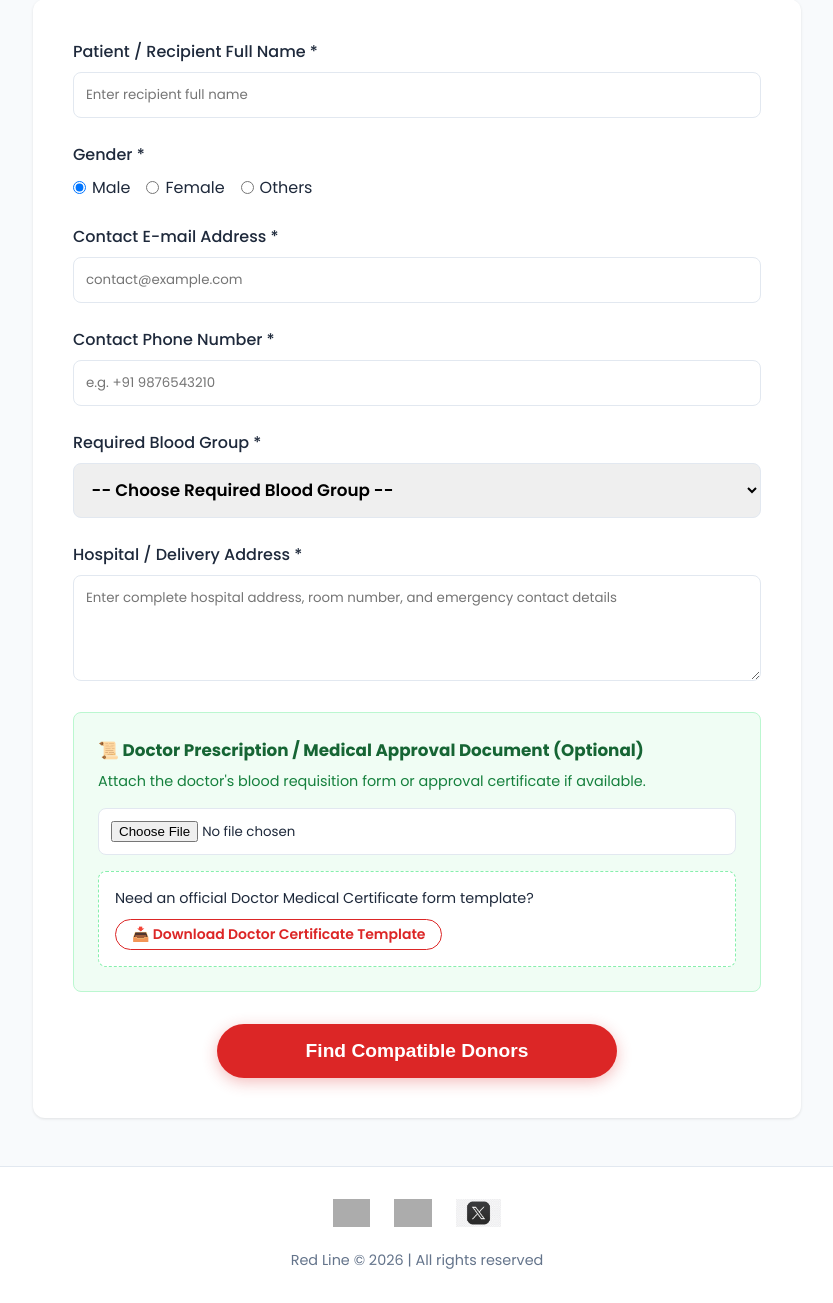
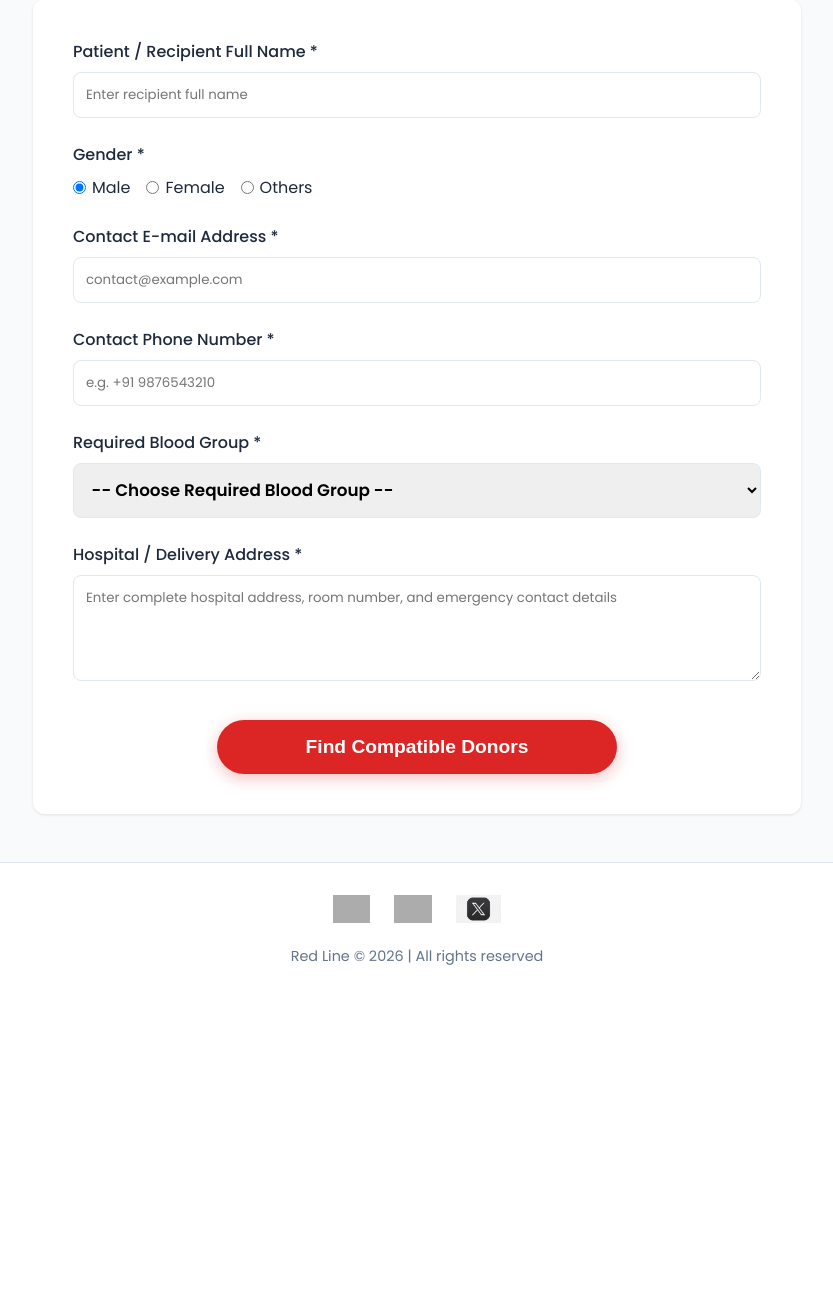
Before and after one commit to Kiruthikeyan-S/RED-line-update, a Flask app: page /contact in a window 1280 px wide. Shown: the part 327-1630 px from the top of the page, without its empty margins (223-1056 px from the left). After the commit the page ends 1292 px from the top, so only its background shows below. Run offline with Flask 3, Linux system fonts and the light colour scheme; the visitor is signed in with stand-in values (Sample User, id 1); grey boxes are pictures that could not be loaded.

Commit message:
Remove Doctor Certificate section from Need Blood page

```diff
--- a/templates/contact.html
+++ b/templates/contact.html
@@ -57,24 +57,6 @@
                 <textarea name="fdetails" id="fdetails" rows="4" required class="form-control" placeholder="Enter complete hospital address, room number, and emergency contact details"></textarea>
             </div>
 
-            <!-- DOCTOR REQUISITION / CERTIFICATE SECTION -->
-            <div class="form-group" style="background: #f0fdf4; padding: 1.5rem; border-radius: var(--radius-sm); border: 1px solid #bbf7d0; margin-bottom: 2rem;">
-                <label class="form-label" style="font-weight: 700; color: #166534; font-size: 1.05rem; margin-bottom: 0.5rem;">
-                    📜 Doctor Prescription / Medical Approval Document (Optional)
-                </label>
-                <p style="font-size: 0.9rem; color: #15803d; margin-bottom: 1rem;">
-                    Attach the doctor's blood requisition form or approval certificate if available.
-                </p>
-                <input type="file" name="id_proof" id="id_proof" class="form-control" style="background: var(--white); margin-bottom: 1rem;">
-
-                <div style="background: var(--white); padding: 1rem; border-radius: 8px; border: 1px dashed #86efac; display: flex; align-items: center; justify-content: space-between; flex-wrap: wrap; gap: 10px;">
-                    <span style="font-size: 0.9rem; color: var(--text);">Need an official Doctor Medical Certificate form template?</span>
-                    <a href="{{ url_for('download_certificate') }}" class="btn btn-secondary btn-sm" style="font-weight: 600;">
-                        📥 Download Doctor Certificate Template
-                    </a>
-                </div>
-            </div>
-
             <div style="text-align: center; margin-top: 2rem;">
                 <button type="submit" class="btn btn-primary btn-lg" style="width: 100%; max-width: 400px; font-weight: 700; padding: 1rem 2rem; font-size: 1.2rem; box-shadow: 0 4px 15px rgba(220, 38, 38, 0.3);">
                     Find Compatible Donors
```
